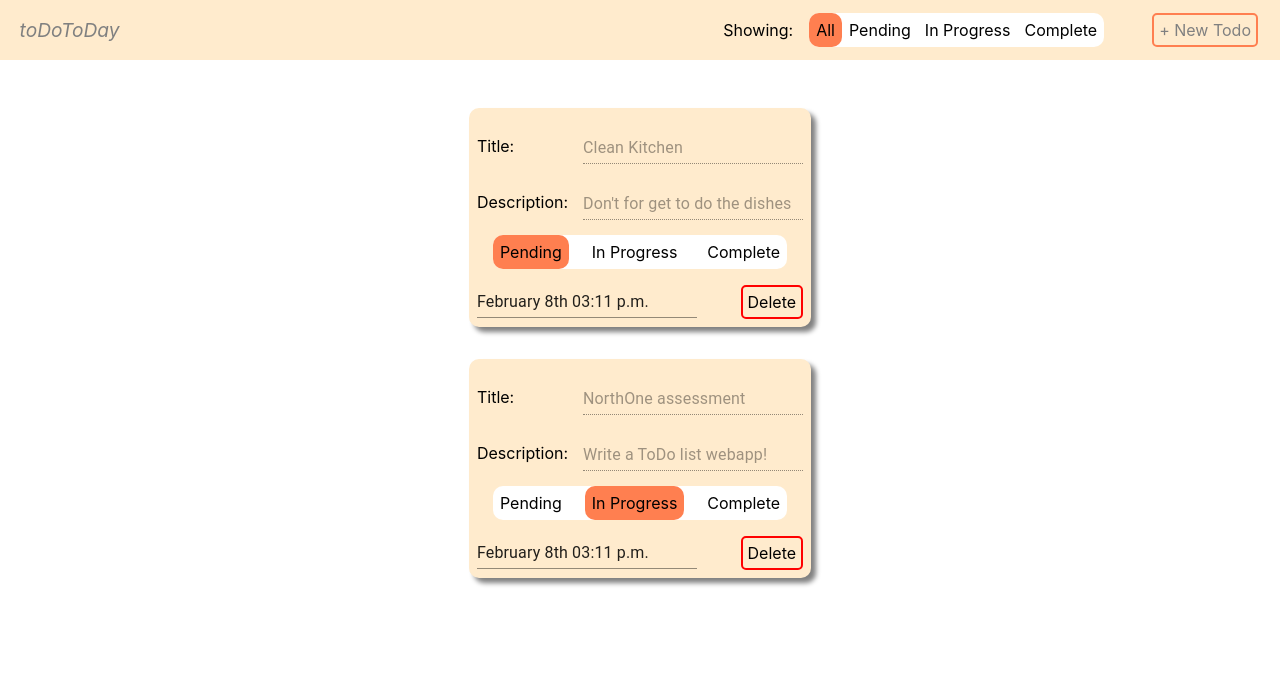
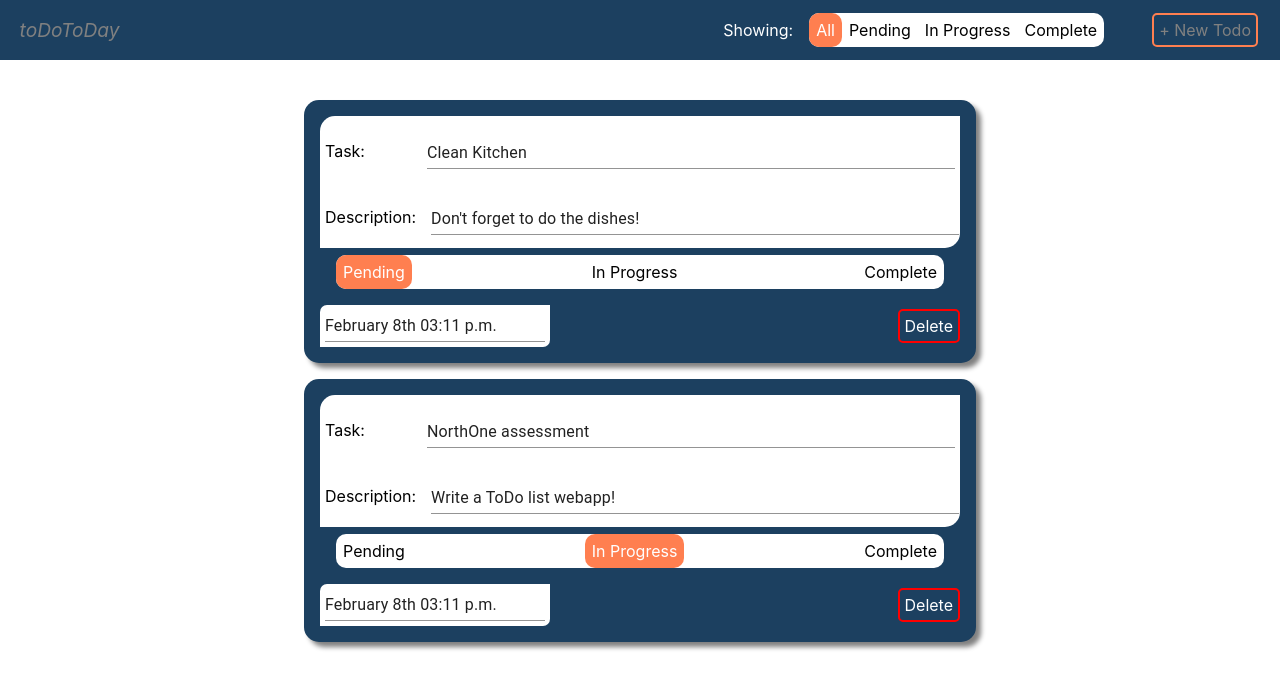
Before and after one commit to ojripley/todoList, a React (Create React App) app in the folder client/: page / in a window 1280 px wide. Shown: the top 688 px of the page. Built offline with nearby package versions, Linux system fonts and the light colour scheme.

Commit message:
styling changes

```diff
--- a/client/src/App.js
+++ b/client/src/App.js
@@ -19,7 +19,7 @@ function App() {
     2: {
       id: 2,
       title: 'Clean Kitchen',
-      description: 'Don\'t for get to do the dishes',
+      description: 'Don\'t forget to do the dishes!',
       due: new Date(),
       status: 'Pending',
       tags: ['household']
--- a/client/src/components/EditableText.js
+++ b/client/src/components/EditableText.js
@@ -1,10 +1,10 @@
 import React, { useState } from "react";
 import TextField from "@material-ui/core/TextField";
+import { FormControl } from "@material-ui/core";
 
 export default function EditableText(props) {
 
   const [text, setText] = useState(props.text || props.defaultText);
-  const [editMode, setEditMode] = useState(false);
   const [mouseOver, setMouseOver] = useState(false);
 
   const handleChange = event => {
@@ -19,13 +19,11 @@ export default function EditableText(props) {
     if (text === props.defaultText) {
       setText('');
     }
-    setEditMode(true);
   };
 
   const handleMouseOut = () => {
     if (mouseOver) {
       setMouseOver(false);
-      setEditMode(false);
       if (text.length === 0) {
         setText(props.defaultText);
       }
@@ -33,14 +31,12 @@ export default function EditableText(props) {
   };
 
   const handleClick = () => {
-    setEditMode(true);
     setMouseOver(false);
   };
 
   const handleKeyPress = (event) => {
     if (event.charCode === 13) {
       setMouseOver(false);
-      setEditMode(false);
       if(text.length === 0) {
         setText(props.defaultText);
       }
@@ -51,14 +47,17 @@ export default function EditableText(props) {
     <div
       onMouseEnter={handleMouseEnter}
       onMouseLeave={handleMouseOut}>
+      <FormControl fullWidth style={{width: '33em'}}>
         <TextField
           value={text}
           margin="normal"
           onChange={handleChange}
-        disabled={!editMode}
           onKeyPress={handleKeyPress}
           onClick={handleClick}
+          disabled={text === props.defaultText ? true : false}
+          multiline
         />
+      </FormControl>
     </div>
   );
 };
--- a/client/src/components/Todo.js
+++ b/client/src/components/Todo.js
@@ -43,7 +43,7 @@ export default function ToDo(props) {
   return(
     <div className={'todo'} id={props.id}>
         <span className={'todo-title'}>
-          <text className={'todo-field-label'}>Title:</text>
+          <text className={'todo-field-label'}>Task:</text>
           <EditableText className={'todo-title-text'} text={title} setValue={setTitle} defaultText={'Add a title'}></EditableText>
         </span>
         <span className={'todo-description'}>
@@ -56,9 +56,11 @@ export default function ToDo(props) {
           <text className={'todo-status-button'} id={status === 'Complete' ? 'selected' : 'not-selected'} onClick={() => setStatus('Complete')}>Complete</text>
         </span>
         <span className={'todo-options'}>
-          <MuiPickersUtilsProvider className={'timePicker'} utils={DateFnsUtils}>
-            <DateTimePicker value={selectedDate} onChange={handleDateChange} />
-          </MuiPickersUtilsProvider>
+          <div className={'time-picker-container'}>
+            <MuiPickersUtilsProvider className={'timePicker'} utils={DateFnsUtils}>
+              <DateTimePicker value={selectedDate} onChange={handleDateChange} />
+            </MuiPickersUtilsProvider>
+          </div>
           <text className={'todo-delete'} onClick={handleDelete}>Delete</text>
         </span>
     </div>
--- a/client/src/styles/App.scss
+++ b/client/src/styles/App.scss
@@ -5,21 +5,29 @@
   align-items: center;
 
   .todo{
-    background-color: blanchedalmond;
-    border-radius: 10px;
+    background-color: #1c4060;
+    border-radius: 15px;
     box-shadow: 5px 5px 5px grey;
-    padding: 0.5em;
-    margin: 1em;
+    padding: 1em;
+    margin: 0.5em;
+    width: 40em;
 
     .todo-title{
       display: flex;
       flex-direction: row;
       justify-content: space-between;
+      background-color: white;
+      border-top-left-radius: 15px;
+      padding: 5px;
     }
 
     .todo-description{
       display: flex;
       flex-direction: row;
+      justify-content: space-between;
+      background-color: white;
+      border-bottom-right-radius: 15px;
+      padding: 5px;
     }
 
     .todo-status{
@@ -36,6 +44,7 @@
         background-color: coral;
         padding: 7px;
         border-radius: 10px;
+        color: white;
       }
 
       #not-selected{
@@ -55,12 +64,20 @@
     align-items: center;
     margin-top: 1em;
 
+    .time-picker-container{
+      background-color: white;
+      padding: 5px;
+      border-top-left-radius: 7px;
+      border-bottom-right-radius: 7px;
+    }
+
     .todo-delete{
       border-style: solid;
       border-width: 2px;
       border-radius: 5px;
       border-color: red;
       padding: 5px;
+      color: white;
     }
 
     .todo-delete:hover{
--- a/client/src/styles/Nav.scss
+++ b/client/src/styles/Nav.scss
@@ -1,5 +1,5 @@
 #nav {
-  background-color: blanchedalmond;
+  background-color: #1c4060;
   display: flex;
   justify-content: space-between;
   align-items: center;
@@ -20,6 +20,7 @@
     align-content: space-around;
     align-items: center;
     margin-right: 2em;
+    color: white;
 
     #filter-toggle{
       margin-right: 3em;
@@ -35,10 +36,12 @@
         background-color: coral;
         padding: 7px;
         border-radius: 10px;
+        color: white;
       }
 
       #not-selected{
         padding: 7px;
+        color: black;
       }
 
       .filter-button:hover{
@@ -57,7 +60,7 @@
     }
 
     #new-todo-button:hover{
-      color: coral;
+      color: white;
       cursor: pointer;
     }
   }
```
Lines whose indentation alone changed are shown as unchanged.
